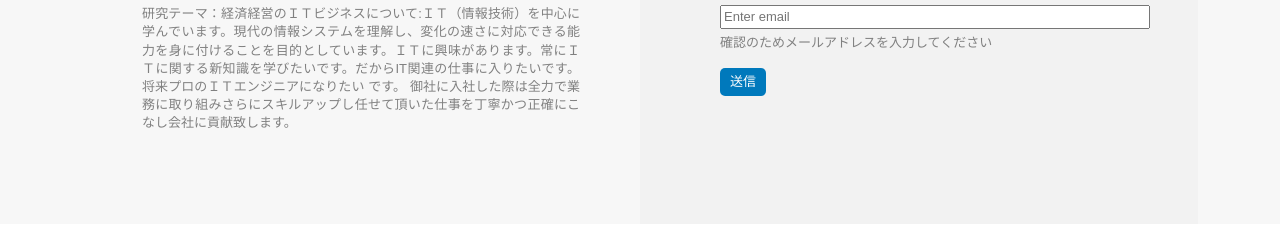
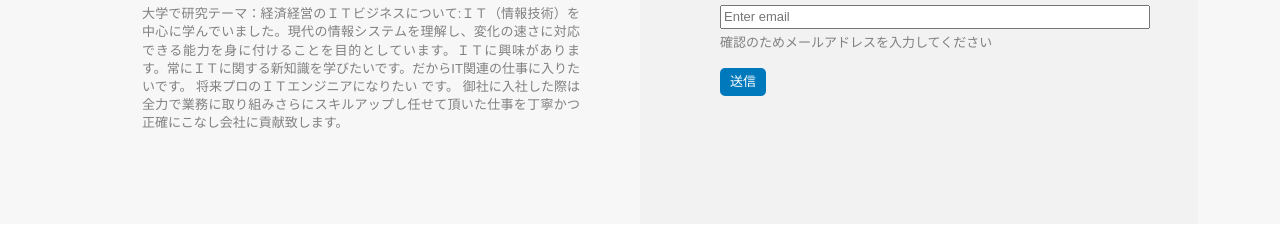
Before and after one commit to Duyhung6986/duyhung_CV, a plain HTML site: page index.html in a window 1280 px wide. Shown: the part 488-729 px from the top of the page. Drawn offline with nearby package versions, Linux system fonts and the light colour scheme.

Commit message:
Add files via upload

```diff
--- a/index.html
+++ b/index.html
@@ -82,7 +82,7 @@
             <div id="target">
               <h2 class="section-title">志望動機</h2>
               <p>
-                研究テーマ：経済経営のＩＴビジネスについて:ＩＴ（情報技術）を中心に学んでいます。現代の情報システムを理解し、変化の速さに対応できる能力を身に付けることを目的としています。ＩＴに興味があります。常にＩＴに関する新知識を学びたいです。だからIT関連の仕事に入りたいです。
+                大学で研究テーマ：経済経営のＩＴビジネスについて:ＩＴ（情報技術）を中心に学んでいました。現代の情報システムを理解し、変化の速さに対応できる能力を身に付けることを目的としています。ＩＴに興味があります。常にＩＴに関する新知識を学びたいです。だからIT関連の仕事に入りたいです。
                 将来プロのＩＴエンジニアになりたい です。
                 御社に入社した際は全力で業務に取り組みさらにスキルアップし任せて頂いた仕事を丁寧かつ正確にこなし会社に貢献致します。
               </p>
```
